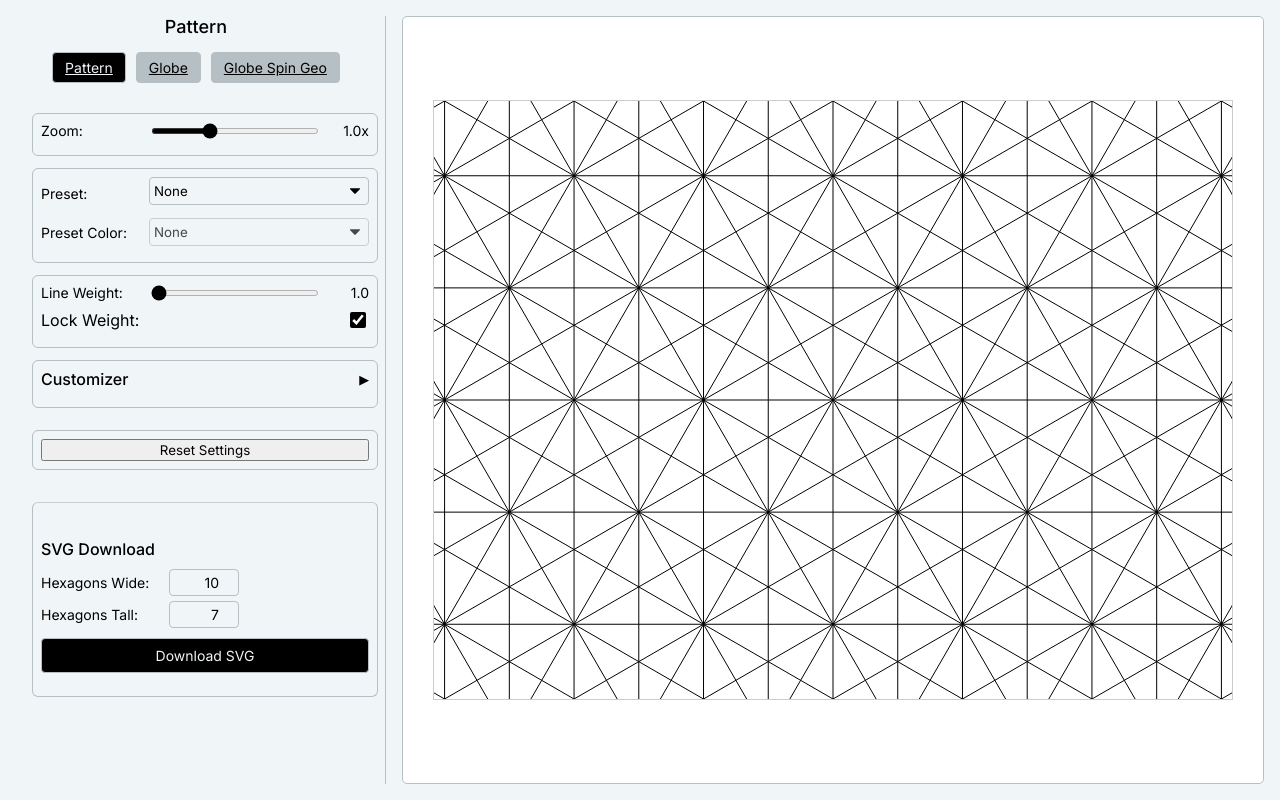
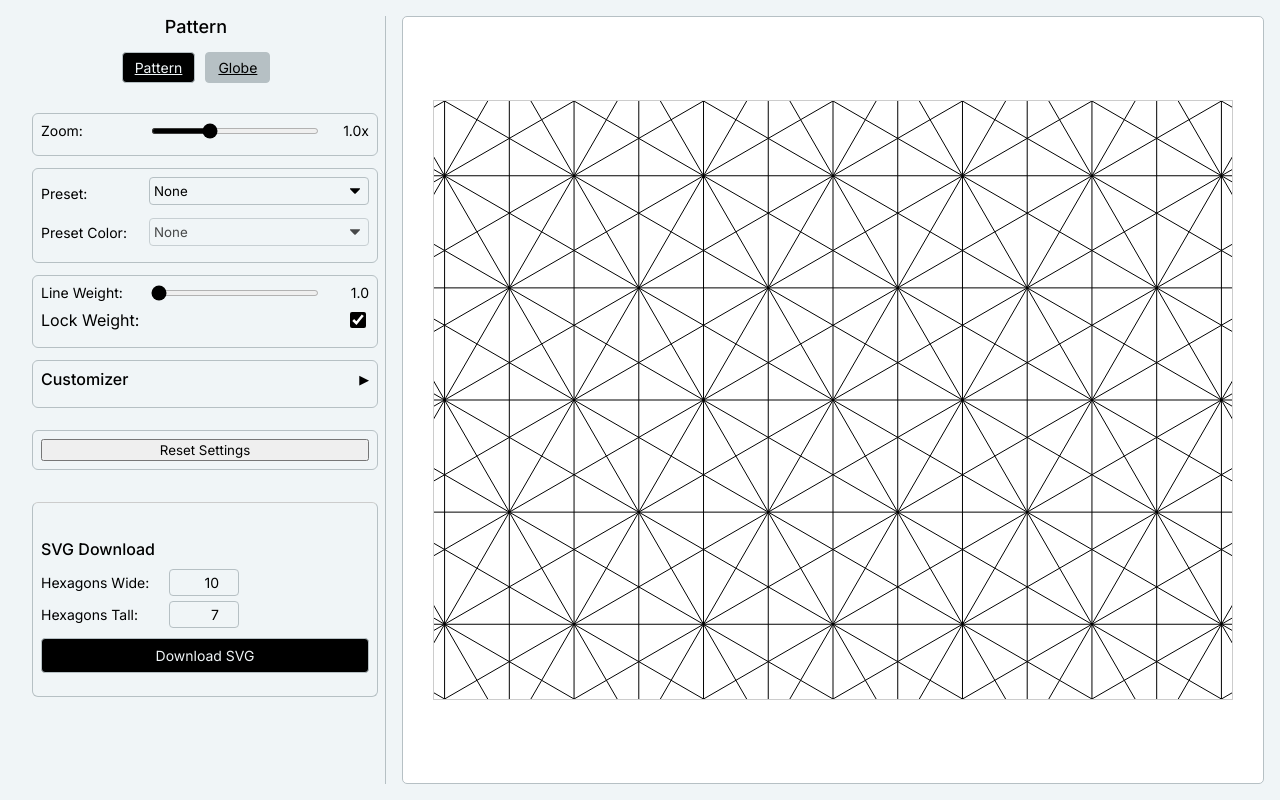
Before and after one commit to brayriebond/hexagonal-pattern-visualizer, a website: page public/index.html in a window 1280 px wide. Drawn offline with Linux system fonts and the light colour scheme.

Commit message:
Remove 'Globe Spin Geo' menu item

```diff
--- a/public/index.html
+++ b/public/index.html
@@ -14,7 +14,6 @@
     <div class="page-toggler">
       <a href="index.html" class="page-toggle-button active">Pattern</a>
       <a href="manipulator.html" id="manipulatorLink" class="page-toggle-button">Globe</a>
-      <a href="globe_spin_geo.html" id="globeSpinGeoLink" class="page-toggle-button">Globe Spin Geo</a>
     </div>
 
     <!-- Global Hexagon Size Control -->
```
Also changed, not shown: public/globe_spin.html (+0 -1 lines), public/globe_spin_geo.html (+0 -1 lines), public/manipulator.html (+0 -1 lines).
